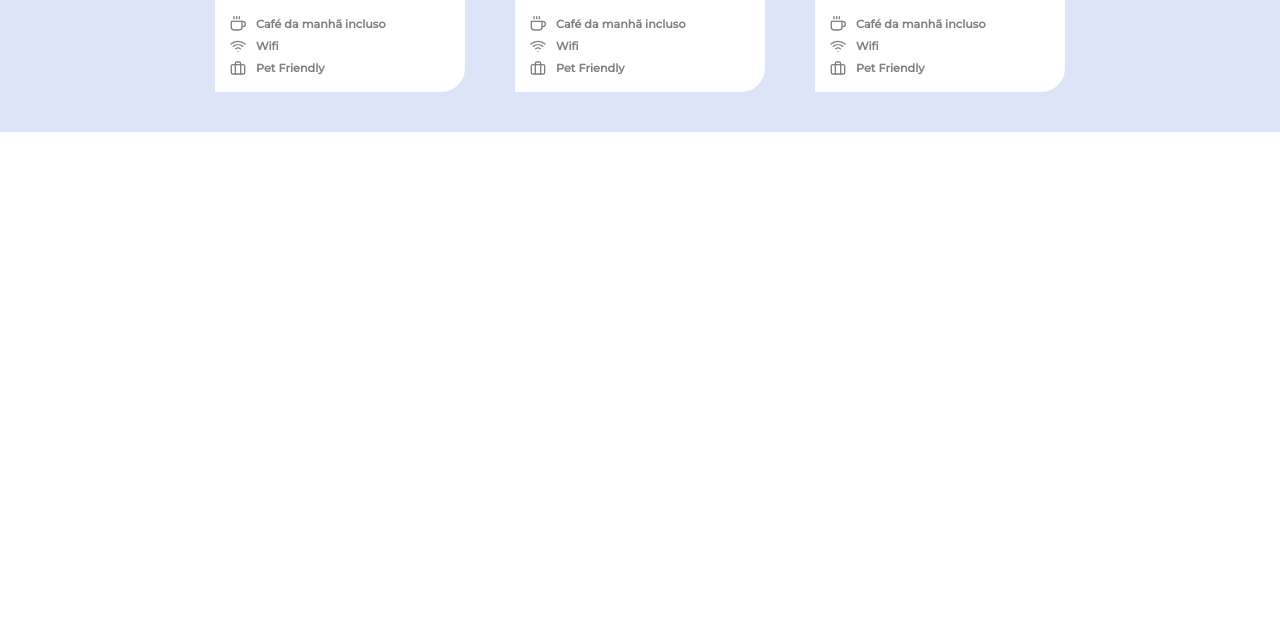
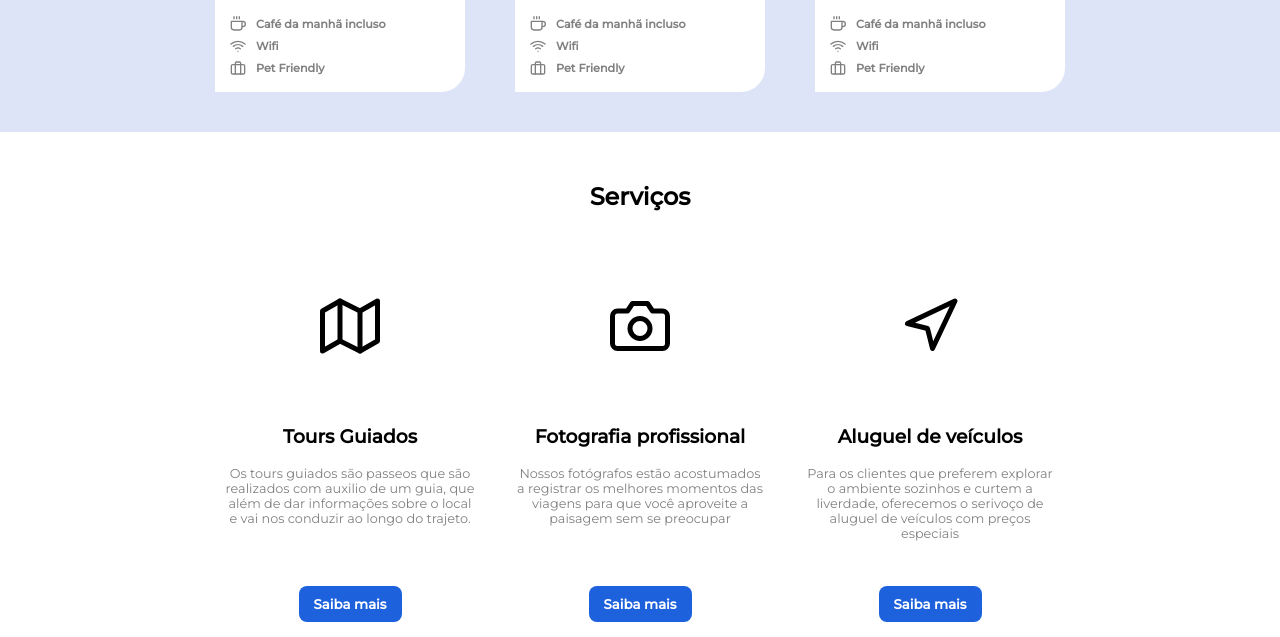
Before and after one commit to omatheusoliveira/site-viagens, a plain HTML site: page index.html in a window 1280 px wide. Shown: the part 1027-1664 px from the top of the page. Before the commit the page ends 1159 px from the top, so only its background shows below. Drawn offline with nearby package versions, Linux system fonts and the light colour scheme.

Commit message:
Déizão pelo commit ein, te passo o pix depois

```diff
--- a/index.html
+++ b/index.html
@@ -23,7 +23,9 @@
 		</nav>
 		<div class="header-content">
 			<h1>Monte Fuji</h1>
-			<p>O monte Fuji é a mais alta montanha da ilha de Honshu e de todo o arquipélago japonês. É um vulcão ativo, porém de baixo risco de erupção. O monte Fuji localiza-se a oeste de Tóquio próximo da costa do oceano Pacífico da ilha de Honshu.</p>
+			<p>O monte Fuji é a mais alta montanha da ilha de Honshu e de todo o arquipélago japonês. É um vulcão ativo,
+				porém de baixo risco de erupção. O monte Fuji localiza-se a oeste de Tóquio próximo da costa do oceano
+				Pacífico da ilha de Honshu.</p>
 			<button>Saiba mais</button>
 		</div>
 	</header>
@@ -96,6 +98,46 @@
 		</div>
 
 	</section>
+
+	<section class="servicos">
+		<h1 class="servicos-title">Serviços</h1>
+		<div class="servicos-cards">
+			<div class="card">
+				<i data-feather="map"></i>
+				<div class="card-content">
+					<h3>Tours Guiados</h3>
+					<p>Os tours guiados são passeos que são realizados com auxilio de um guia, que além de dar
+						informações
+						sobre
+						o local e vai nos conduzir ao longo do trajeto.</p>
+				</div>
+				<button>Saiba mais</button>
+			</div>
+
+			<div class="card">
+				<i data-feather="camera"></i>
+				<div class="card-content">
+					<h3>Fotografia profissional</h3>
+					<p>Nossos fotógrafos estão acostumados a registrar os melhores momentos das viagens para que você
+						aproveite a paisagem sem se preocupar</p>
+				</div>
+				<button>Saiba mais</button>
+			</div>
+
+
+			<div class="card">
+				<i data-feather="navigation"></i>
+				<div class="card-content">
+					<h3>Aluguel de veículos</h3>
+					<p>Para os clientes que preferem explorar o ambiente sozinhos e curtem a liverdade, oferecemos o
+						serivoço de aluguel de veículos com preços especiais</p>
+				</div>
+				<button>Saiba mais</button>
+			</div>
+		</div>
+
+	</section>
+
 	<script>
 		feather.replace()
 	</script>
--- a/style.css
+++ b/style.css
@@ -1,5 +1,4 @@
 @import url('https://fonts.googleapis.com/css2?family=Montserrat:wght@400;500&display=swap');
-
 * {
 	box-sizing: border-box;
 }
@@ -63,7 +62,7 @@ button {
 	padding: 15px;
 }
 
-.pacotes .pacotes-cards{
+.pacotes .pacotes-cards {
 	display: flex;
 	max-width: 950px;
 	margin: auto;
@@ -71,11 +70,10 @@ button {
 	justify-content: center;
 }
 
-.pacotes .pacote-title{
+.pacotes .pacote-title {
 	width: 100%;
 	text-align: center;
 	margin: 25px 0;
-
 }
 
 .pacotes .card {
@@ -87,11 +85,10 @@ button {
 	position: relative;
 }
 
-.pacotes .card-content h1{
+.pacotes .card-content h1 {
 	margin-bottom: 0;
 	font-size: 1rem;
 	text-align: center;
-
 }
 
 .pacotes .card-content {
@@ -127,7 +124,7 @@ button {
 	margin-right: 10px;
 }
 
-.pacotes .card .card-tag-top{
+.pacotes .card .card-tag-top {
 	position: absolute;
 	right: 0;
 	top: 15px;
@@ -135,6 +132,7 @@ button {
 	border-radius: 8px 0 0 8px;
 	padding: 5px 10px;
 }
+
 .pacotes .card .card-tag-bottom {
 	position: absolute;
 	left: 0;
@@ -142,7 +140,6 @@ button {
 	background: #1d61dd;
 	border-radius: 0 8px 8px 0;
 	padding: 5px 10px;
-
 }
 
 .pacotes .card .card-tag p {
@@ -150,6 +147,64 @@ button {
 	font-size: .8rem;
 	color: white;
 	font-weight: bold;
+}
+
+.servicos {
+	padding: 15px;
+}
+
+.servicos .servicos-title {
+	text-align: center;
+	margin: 35px 0;
+}
+
+.servicos .servicos-cards {
+	margin-top: 25px;
+	display: flex;
+	max-width: 950px;
+	justify-content: center;
+	margin: auto;
+	flex-wrap: wrap;
+}
+
+.servicos .card {
+	width: 250px;
+	display: flex;
+	flex-direction: column;
+	justify-content: center;
+	align-items: center;
+	margin: 0 20px;
+}
+
+.servicos .card svg {
+	width: 60px;
+	height: 60px;
+	margin: 50px;
+	transition: all 1s;
+}
+
+.servicos .card svg:hover {
+	stroke: #1d61dd;
+	transform: scale(1.1);
+}
+
+.servicos .card h3 {
+	font-weight: bold;
+}
+
+.servicos .card p {
+	color: gray;
+	font-size: .8rem;
+	text-align: center;
+}
+
+.servicos .card .card-content {
+	height: 180px;
+	text-align: center;
+}
+
+.servicos button {
+	background: #1d61dd;
 }
 
 /* Responsividade */
@@ -171,14 +226,11 @@ button {
 		width: 100%;
 		padding: 0;
 		margin: 0;
-
 		z-index: 100;
-
 		background: #1d61dd;
 		color: white;
 		font-weight: bold;
 		height: 55px;
-
 		display: flex;
 		justify-content: space-between;
 		align-items: center;
```
